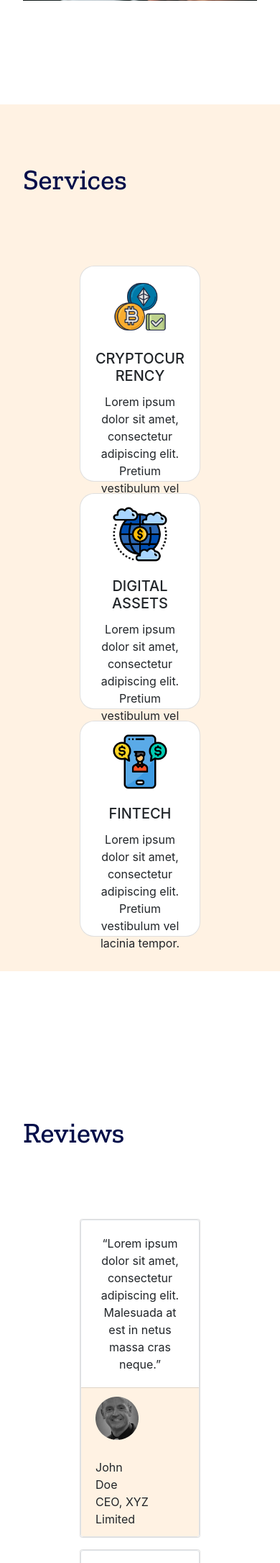
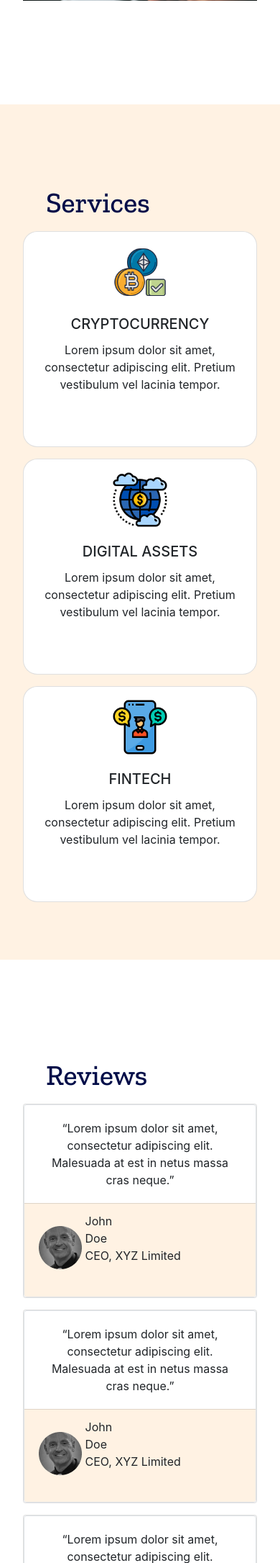
Before and after one commit to Akiwacky/Project_News_Subscription, a Flask app: page / in a window 390 px wide; the page is wider, and only the part inside the window is pictured. Shown: the part 1635-3806 px from the top of that part at 72% size. Run offline with Flask 2, Linux system fonts and the light colour scheme; some web fonts are replaced.

Commit message:
First Commit

```diff
--- a/main.py
+++ b/main.py
@@ -19,7 +19,7 @@ def load_user(user_id):
     return User.query.get(user_id)
 
 
-uri = os.getenv("DATABASE_URL")
+uri = os.getenv("DATABASE_URL", "sqlite:///crypto.db")
 if uri.startswith("postgres://"):
     uri = uri.replace("postgres://", "postgresql://", 1)
 
--- a/static/css/style.css
+++ b/static/css/style.css
@@ -110,10 +110,10 @@ header button{
     color: #030E49;
 }
 
-.services-deck .row {
-    padding: 2.5rem;
-    margin: 6rem;
-}
+/*.services-deck .row {*/
+/*    !*padding: 2.5rem;*!*/
+/*    !*margin: 6rem;*!*/
+/*}*/
 
 .card-img-top{
     width: 80px;
@@ -136,10 +136,10 @@ header button{
     padding: 2rem;
 }
 
-.review-deck .row {
-    padding: 0 2.5rem;
-    margin: 6rem;
-}
+/*.review-deck .row {*/
+/*    padding: 0 2.5rem;*/
+/*    margin: 6rem;*/
+/*}*/
 
 .review-deck h1{
     margin-left: 2rem;
@@ -264,7 +264,8 @@ form {
     padding-top: 1rem;
 }
 
-@media (max-width: 576px) {
+@media (min-width: 375px)
+and (max-width: 812px) {
 
     .description {
         left: 0;
@@ -275,6 +276,10 @@ form {
         text-align: center;
     }
 
+    .wave-two{
+        height: 149px;
+    }
+
     .about-us-title{
         text-align: center;
     }
@@ -283,10 +288,10 @@ form {
         text-align: center;
     }
 
-    .services-deck {
-        left: 0;
-        padding: 0;
-    }
+    /*.services-deck {*/
+    /*    left: 0;*/
+    /*    padding: 0;*/
+    /*}*/
 
       .services-deck .row{
         padding: 0 0 2em 0;
@@ -296,10 +301,10 @@ form {
           padding-top: 2em;
       }
 
-    .review-deck {
-        left: 0;
-        padding: 0;
-    }
+    /*.review-deck {*/
+    /*    left: 0;*/
+    /*    padding: 0;*/
+    /*}*/
 
       .review-deck .row{
         padding: 0 0 2em 0;
```
